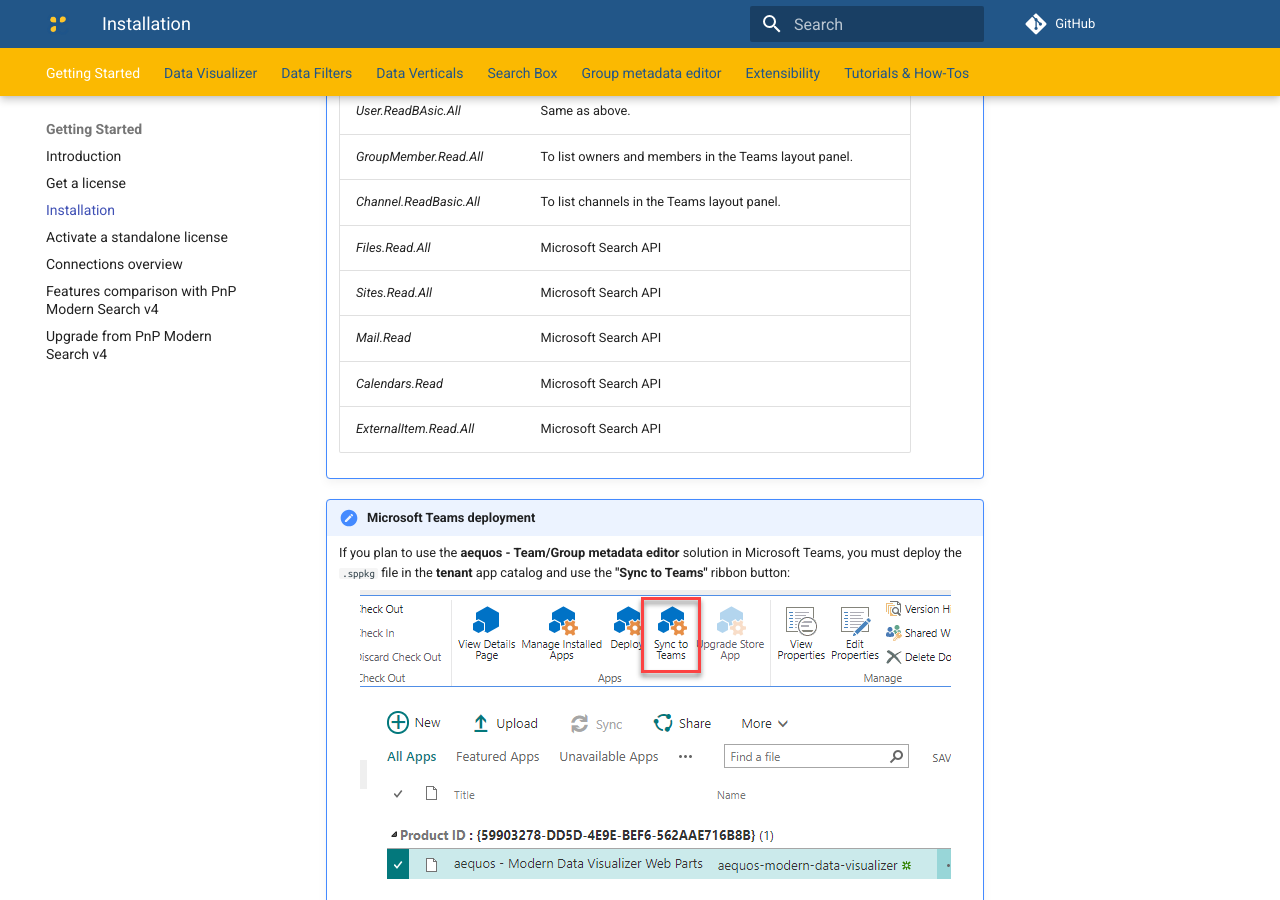
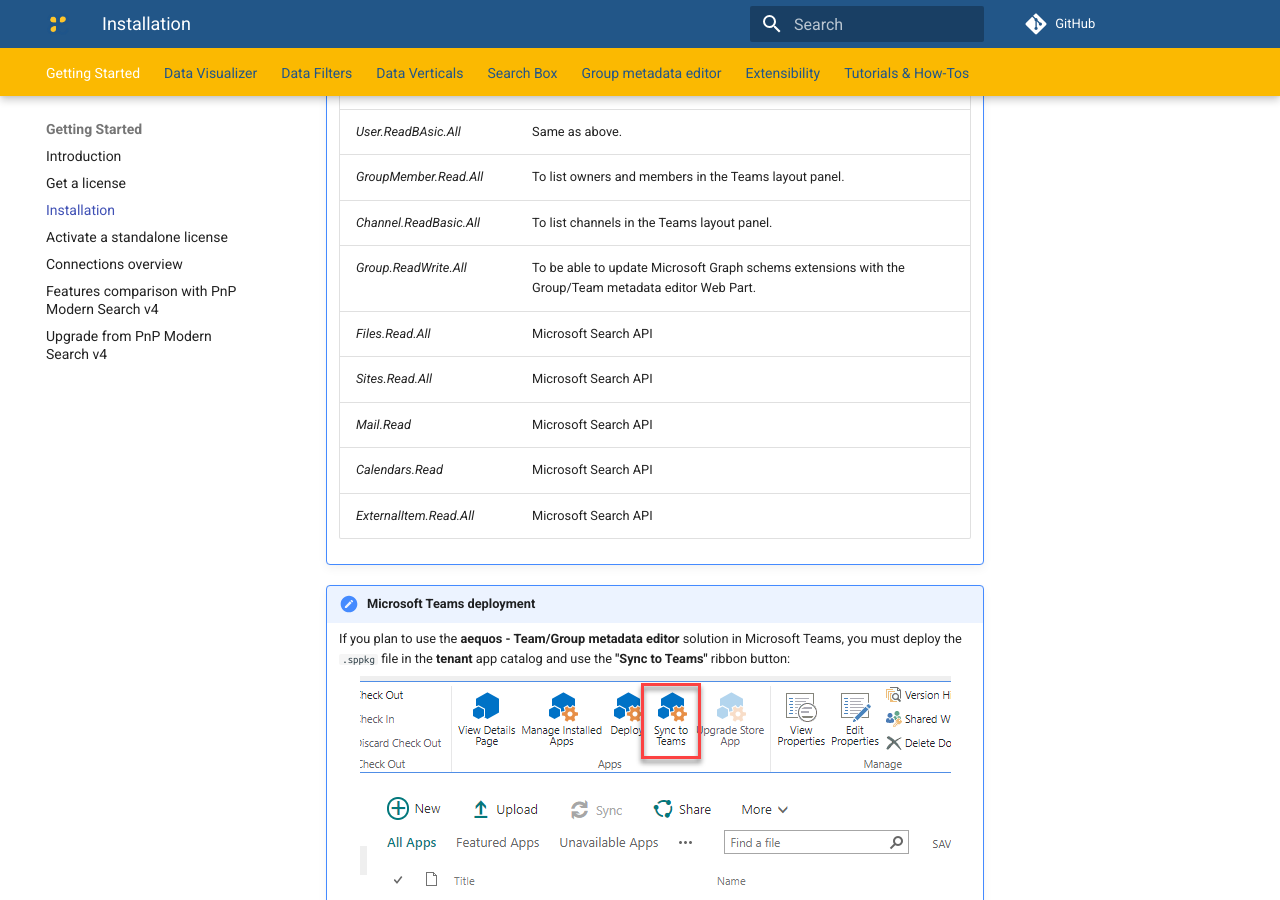
Before and after one commit to aequos-solutions/modern-data-visualizer, an MkDocs documentation site: the page built from docs/installation.md, in a window 1280 px wide and 900 px high, scrolled down 1544 px. Built offline with MkDocs 1.6.1 and Material for MkDocs 9.7.7, drawn with Linux system fonts in a browser that asks for light colours; comment, search, counter and statistics services are not loaded.

Commit message:
Added missing permission

```diff
--- a/docs/installation.md
+++ b/docs/installation.md
@@ -37,6 +37,7 @@
         | _User.ReadBAsic.All_ | Same as above.
         | _GroupMember.Read.All_ | To list owners and members in the Teams layout panel.
         | _Channel.ReadBasic.All_ | To list channels in the Teams layout panel.
+        | _Group.ReadWrite.All_ | To be able to update Microsoft Graph schems extensions with the Group/Team metadata editor Web Part.
         | _Files.Read.All_ | Microsoft Search API
         | _Sites.Read.All_ | Microsoft Search API
         | _Mail.Read_ | Microsoft Search API
```
